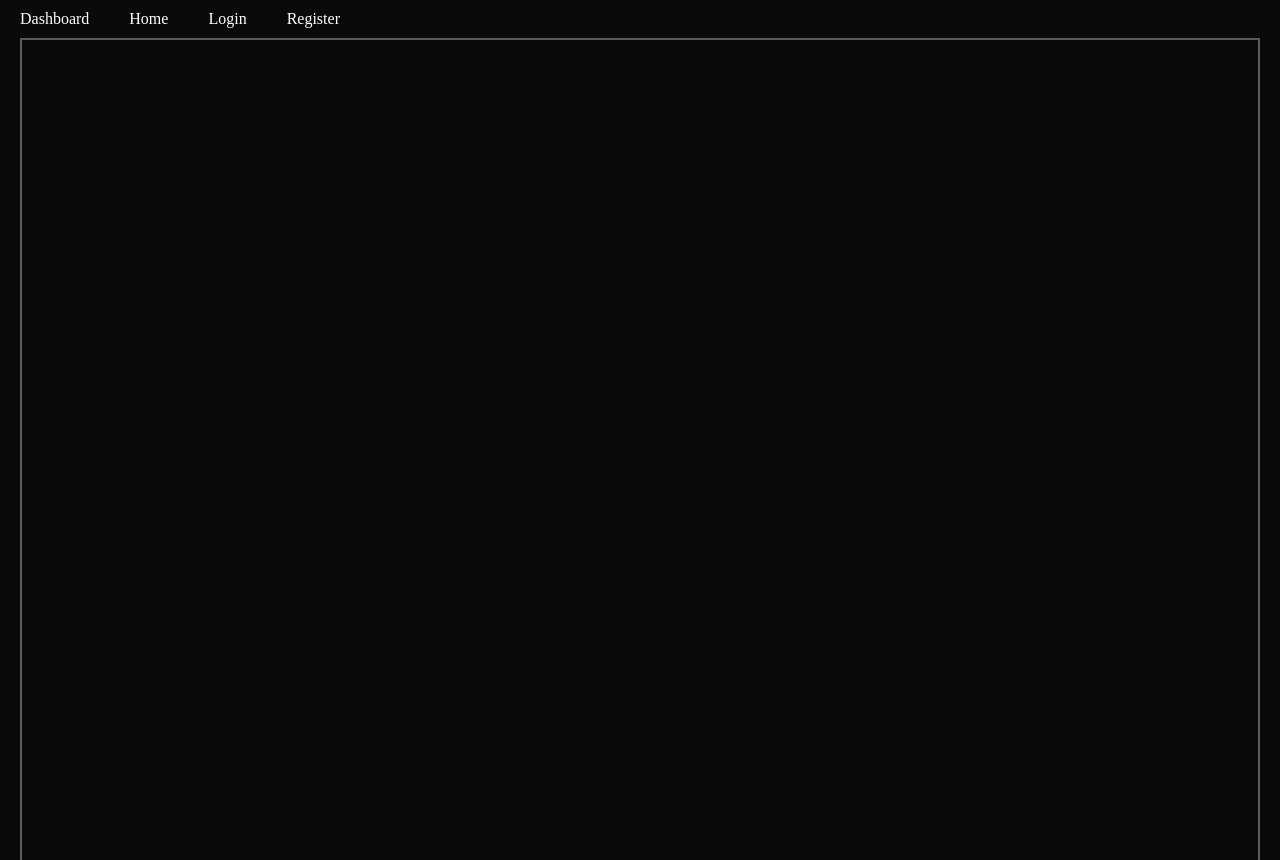
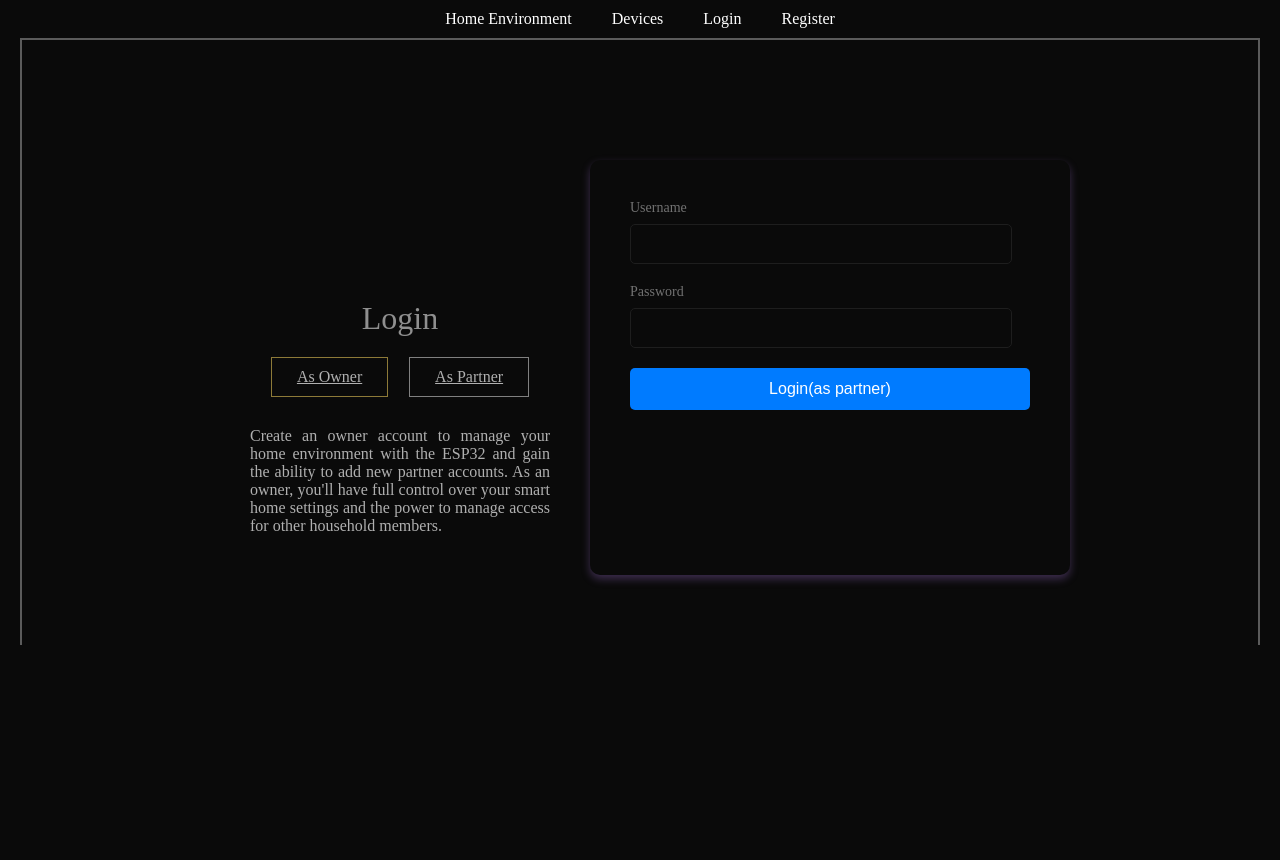
Before and after one commit to sushantsharma08/Auto-Home, a React (Vite) app in the folder Web/Client/: page /Login/asPartner in a window 1280 px wide. After the commit the page ends 800 px from the top, so only its background shows below. Built offline with nearby package versions, Linux system fonts and the light colour scheme.

Commit message:
login components:ui

```diff
--- a/Web/Client/src/App.css
+++ b/Web/Client/src/App.css
@@ -1,15 +1,23 @@
 .app {
     height: 100vh;
 }
-.navbar div{
+
+.navbar {
+    display: flex;
+    justify-content: center;
+}
+
+.navbar div {
     padding-inline: 20px;
     padding-block: 10px;
 }
+
 .navItem {
     color: white;
-    font-style:none;
+    font-style: none;
     text-decoration: none;
 }
+
 .mainSection {
     margin-inline: 20px;
     border-inline: 2px solid;
@@ -17,10 +25,10 @@
     border-color: rgb(91, 91, 91);
     padding: 10px;
     padding-block: 50px;
-    min-height: 90%;
+    /* min-height: 90%; */
 }
 
-/* Registration section */
+/* Registration/login section */
 .header {
     margin-top: 150px;
     display: flex;
@@ -49,7 +57,13 @@
     color: #b0b0b0;
     padding-inline: 25px;
     padding-block: 10px;
-    transition: border 0.3s ease;
+    transition: 0.3s ease;
+}
+
+.account_type a:hover {
+    box-shadow: 0 4px 16px rgba(209, 166, 255, 0.833);
+    background-color: rgb(101, 78, 219);
+    color: #1e1e1e;
 }
 
 .about {
@@ -58,6 +72,8 @@
     text-align: justify;
     padding-top: 20px;
     /* border: 1px solid red; */
+    transition: display 1s ease;
+    margin-top: 10px;
 }
 
 .container {
@@ -65,6 +81,7 @@
     justify-content: center;
     /* align-items: center; */
     padding: 20px;
+    /* margin: 20px; */
 }
 
 .form-box {
@@ -74,7 +91,7 @@
     box-shadow: 0 4px 8px rgba(138, 98, 181, 0.396);
     width: 100%;
     max-width: 400px;
-
+    margin-top: 50px;
 }
 
 .input-group {
@@ -214,7 +231,5 @@
     }
 }
 
-/* body,
-html {
-    height: 100%;
-} */
+
+/* add twinkles  */
--- a/Web/Client/src/App.tsx
+++ b/Web/Client/src/App.tsx
@@ -20,8 +20,8 @@ function App() {
         <section className='mainSection'>
           <Routes>
             <Route path='/' element={<Dashboard/>}/>
-            <Route path='/Home' element={<Relay/>}/>
-            <Route path='/Login' element={<Login/>}/>
+            <Route path='/devices' element={<Relay/>}/>
+            <Route path='/Login/*' element={<Login/>}/>
             <Route path='/Register/*' element={<Registration/>}/>
 
           </Routes>
--- /dev/null
+++ b/Web/Client/src/components/LoginComponents/LoginAsOwner.tsx
@@ -0,0 +1,59 @@
+import { useState } from "react";
+
+const LoginAsOwner = () => {
+    const [formData, setFormData] = useState({
+        username: '',
+        password: '',
+
+      });
+
+      const handleChange = (e: React.ChangeEvent<HTMLInputElement>) => {
+        setFormData({
+          ...formData,
+          [e.target.name]: e.target.value
+        });
+      };
+
+      const handleSubmit = (e: React.FormEvent) => {
+        e.preventDefault();
+
+      };
+
+
+    return (
+      <div className="form-box">
+          <form onSubmit={handleSubmit}>
+
+
+            <div className="input-group">
+              <label htmlFor="username">Username</label>
+              <input
+                type="text"
+                id="username"
+                name="username"
+                value={formData.username}
+                onChange={handleChange}
+                required
+              />
+            </div>
+
+
+            <div className="input-group">
+              <label htmlFor="password">Password</label>
+              <input
+                type="password"
+                id="password"
+                name="password"
+                value={formData.password}
+                onChange={handleChange}
+                required
+              />
+            </div>
+
+            <button type="submit" className="btn">Login(as owner)</button>
+          </form>
+        </div>
+    )
+}
+
+export default LoginAsOwner
--- /dev/null
+++ b/Web/Client/src/components/LoginComponents/LoginAsPartner.tsx
@@ -0,0 +1,59 @@
+import { useState } from "react";
+
+const LoginAsPartner = () => {
+    const [formData, setFormData] = useState({
+        username: '',
+        password: '',
+
+      });
+
+      const handleChange = (e: React.ChangeEvent<HTMLInputElement>) => {
+        setFormData({
+          ...formData,
+          [e.target.name]: e.target.value
+        });
+      };
+
+      const handleSubmit = (e: React.FormEvent) => {
+        e.preventDefault();
+
+      };
+
+
+    return (
+      <div className="form-box">
+          <form onSubmit={handleSubmit}>
+
+
+            <div className="input-group">
+              <label htmlFor="username">Username</label>
+              <input
+                type="text"
+                id="username"
+                name="username"
+                value={formData.username}
+                onChange={handleChange}
+                required
+              />
+            </div>
+
+
+            <div className="input-group">
+              <label htmlFor="password">Password</label>
+              <input
+                type="password"
+                id="password"
+                name="password"
+                value={formData.password}
+                onChange={handleChange}
+                required
+              />
+            </div>
+
+            <button type="submit" className="btn">Login(as partner)</button>
+          </form>
+        </div>
+    )
+}
+
+export default LoginAsPartner
--- a/Web/Client/src/components/Navbar.tsx
+++ b/Web/Client/src/components/Navbar.tsx
@@ -2,12 +2,12 @@ import { Link } from 'react-router-dom'
 
 const Navbar = () => {
     return (
-        <div className='navbar' style={{display:"flex"}}>
+        <div className='navbar'>
             <div className="dashboard">
-                <Link className='navItem' to="/">Dashboard</Link>
+                <Link className='navItem' to="/">Home Environment</Link>
             </div>
             <div className="home">
-                <Link className='navItem' to="/Home">Home</Link>
+                <Link className='navItem' to="/devices">Devices</Link>
             </div>
             <div className="login">
                 <Link className='navItem' to="/Login">Login</Link>
--- a/Web/Client/src/components/RegisterAsPartner.tsx
+++ b/Web/Client/src/components/RegisterAsPartner.tsx
@@ -113,7 +113,7 @@ const RegisterAsPartner = () => {
           </div>
 
           <div className="input-group">
-            <label htmlFor="home_id">Home ID</label>
+            <label htmlFor="home_id">Home ID (for connection to home environment) </label>
             <input
               type="text"
               id="home_id"
--- a/Web/Client/src/pages/Login.tsx
+++ b/Web/Client/src/pages/Login.tsx
@@ -1,8 +1,50 @@
+import { useState } from "react";
+import { Link, Route, Routes } from "react-router-dom";
+import LoginAsOwner from "../components/LoginComponents/LoginAsOwner";
+import LoginAsPartner from "../components/LoginComponents/LoginAsPartner";
 
 const Login = () => {
+  const [isOwner, setIsOwner] = useState(true);
+
+  const handleAccount = (e: any) => {
+    if (e.target.className === 'owner') {
+      setIsOwner(true)
+    } else {
+      setIsOwner(false)
+    }
+    console.log(isOwner);
+
+  }
+
   return (
-    <div>Login</div>
-  )
+
+    <div className="container">
+      <div className="header">
+
+        <div className="heading">Login</div>
+
+        <div className="account_type">
+          <Link to={'asOwner'} className="owner" style={{ border: '1px solid', borderColor: isOwner ? "rgb(141, 122, 56)" : "grey" }} onClick={e => handleAccount(e)} >As Owner</Link>
+
+          <Link to={'asPartner'} className="partner" style={{ border: '1px solid', borderColor: isOwner ? "grey" : "Green" }} onClick={handleAccount} >As Partner</Link>
+        </div>
+
+        <div className="about">
+          <p style={{ display: isOwner ? 'block' : 'none' }}>Create an owner account to manage your home environment with the ESP32 and gain the ability to add new partner accounts. As an owner, you'll have full control over your smart home settings and the power to manage access for other household members.</p>
+          <p style={{ display: isOwner ? 'none' : 'block' }}>
+            Join a home environment as a home partner using a shared Home ID to gain access and control over the devices within the home.
+          </p>
+        </div>
+
+      </div>
+
+      <Routes>
+        <Route path="asOwner" element={<LoginAsOwner />} />
+        <Route path="asPartner" element={<LoginAsPartner />} />
+      </Routes>
+
+    </div>
+  );
 }
 
 export default Login
```
Also changed, not shown: Web/Client/src/pages/Registration.tsx (+1 -127 lines).
